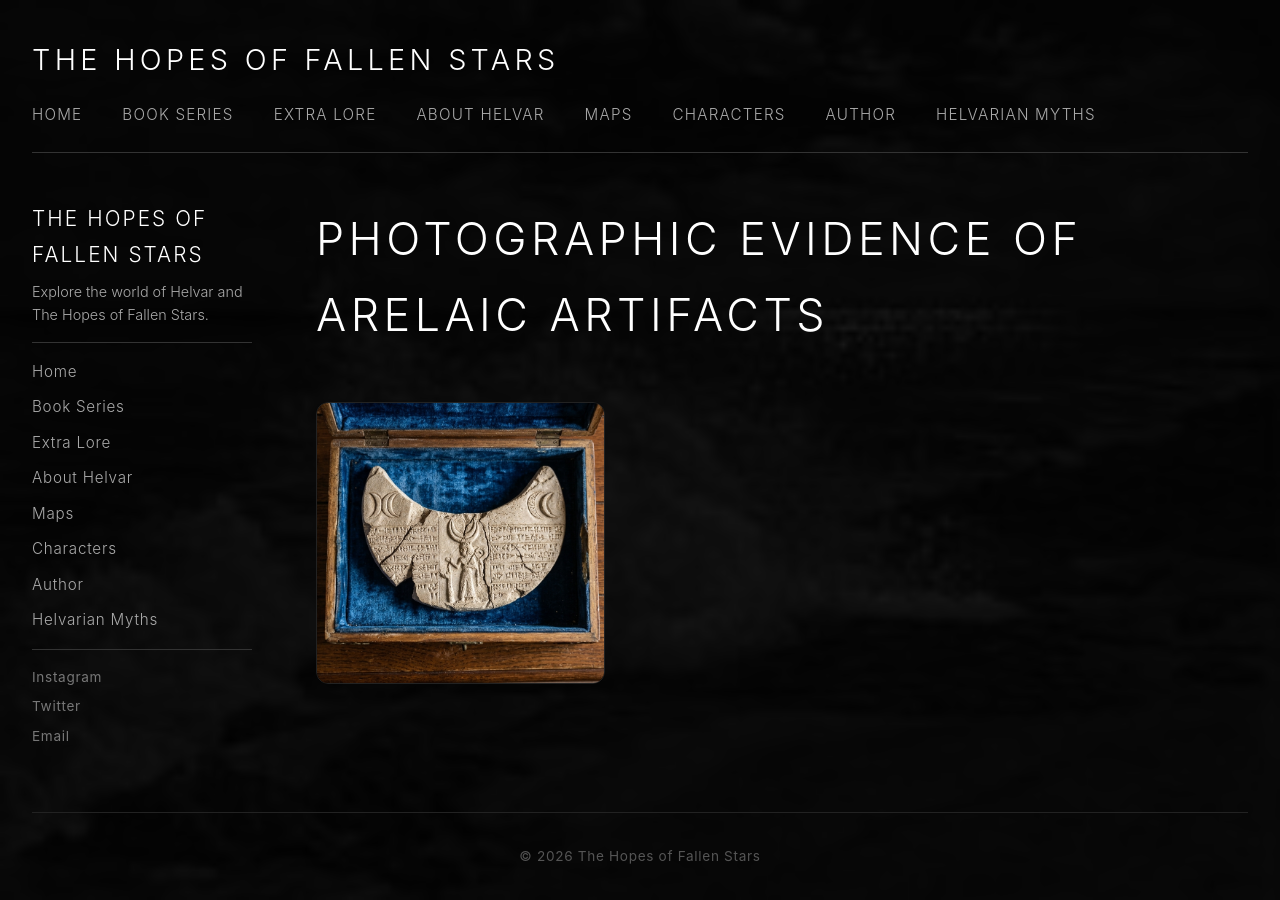
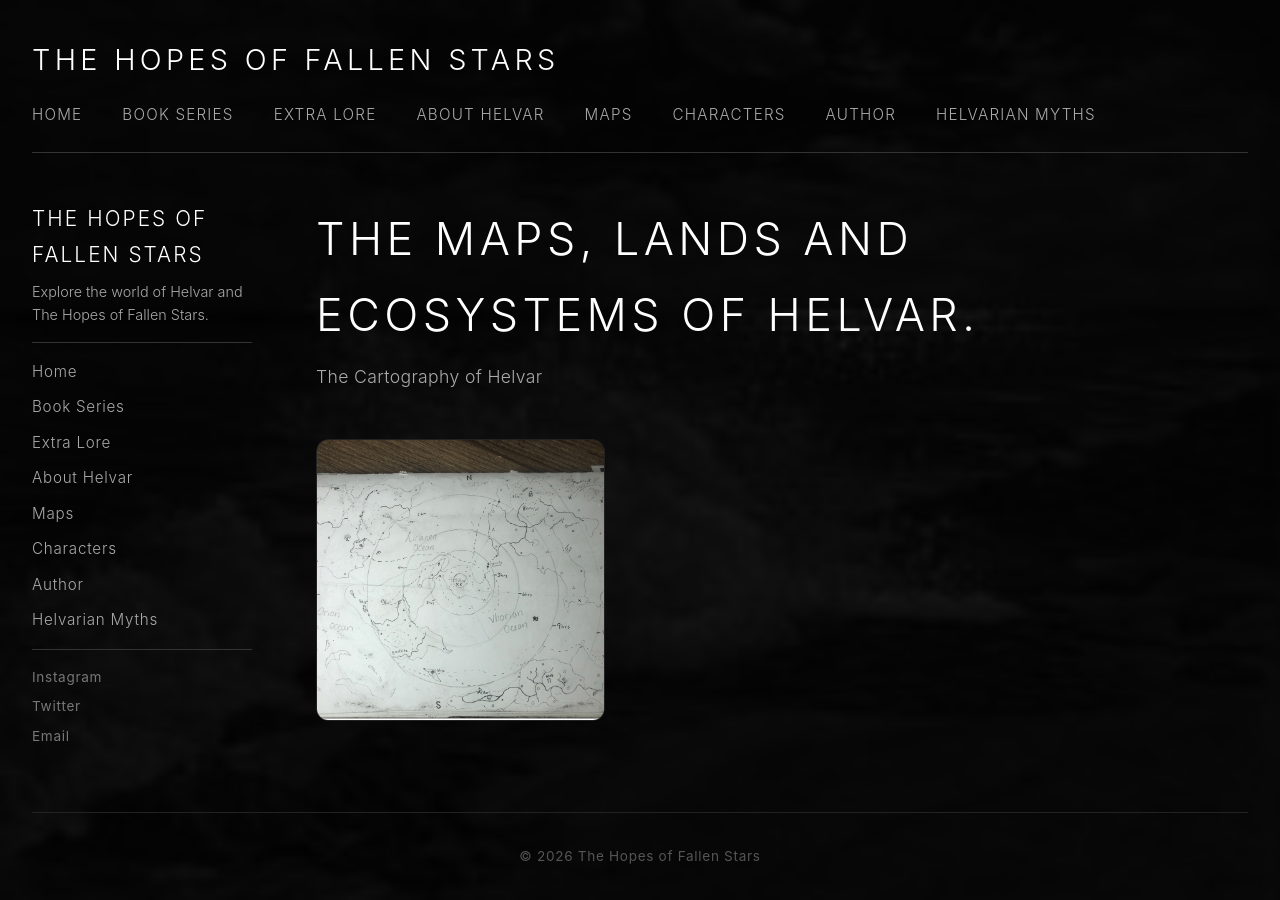
Before and after one commit to Mizuki-5055/Mizuki-5055.github.io, a Jekyll site: the page built from gallery.md, in a window 1280 px wide. Built offline with Jekyll 4.4.1, drawn with Linux system fonts in a browser that asks for light colours.

Commit message:
Update Maps “maps” +1

```diff
--- a/_data/test.yml
+++ b/_data/test.yml
@@ -1,6 +1,6 @@
-heading: Photographic Evidence of Arelaic Artifacts
-intro: ''
+heading: The Maps, Lands and Ecosystems of Helvar.
+intro: The Cartography of Helvar
 items:
-  - title: MalYarikhyon [Malhelel] Clay Tablet around 3200 years old
-    description: ''
-    image: /images/uploads/Gemini_Generated_Image_cqj3qocqj3qocqj3.jpg
+  - title: Map of Helvar
+    description: By Malhelel
+    image: /images/uploads/Gemini_Generated_Image_61whcl61whcl61wh.jfif
```
Also changed, not shown: images/uploads/Gemini_Generated_Image_61whcl61whcl61wh.jfif (added).
